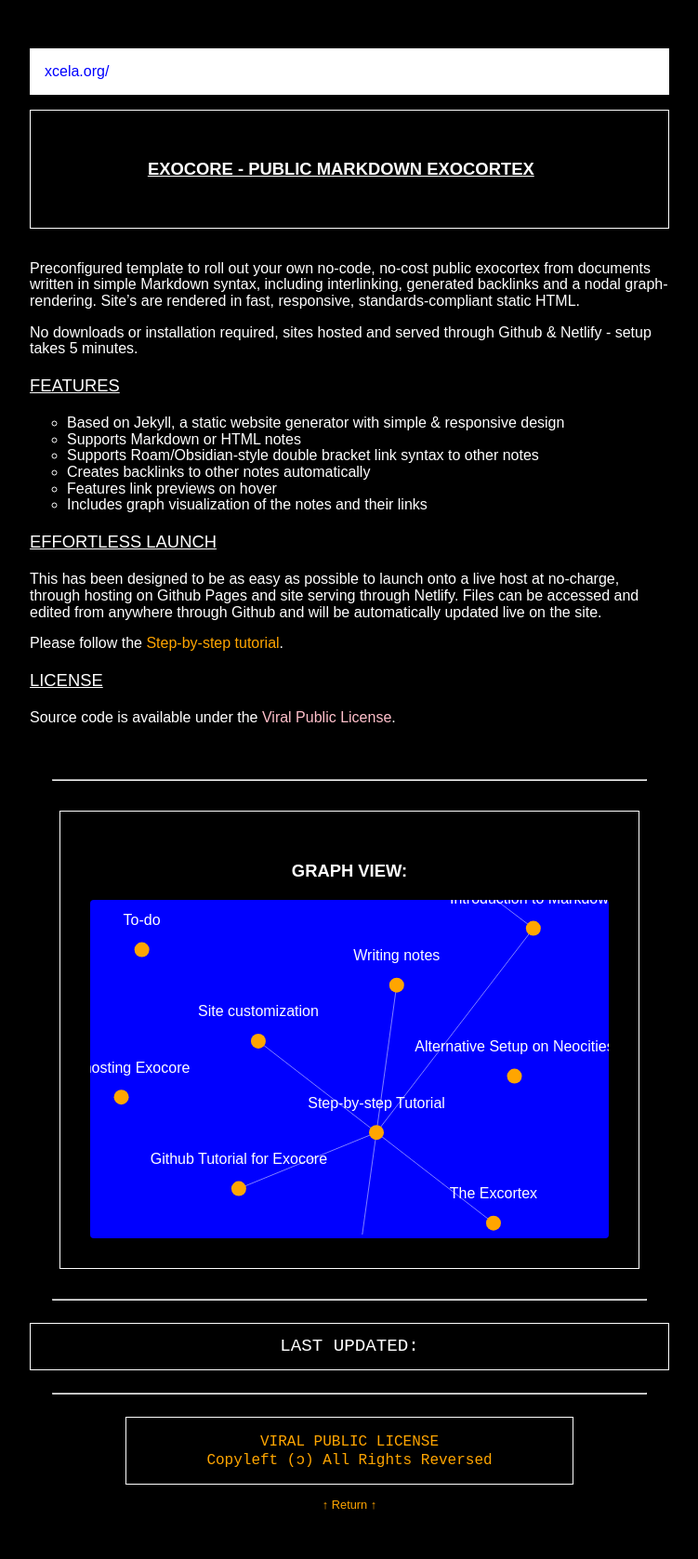
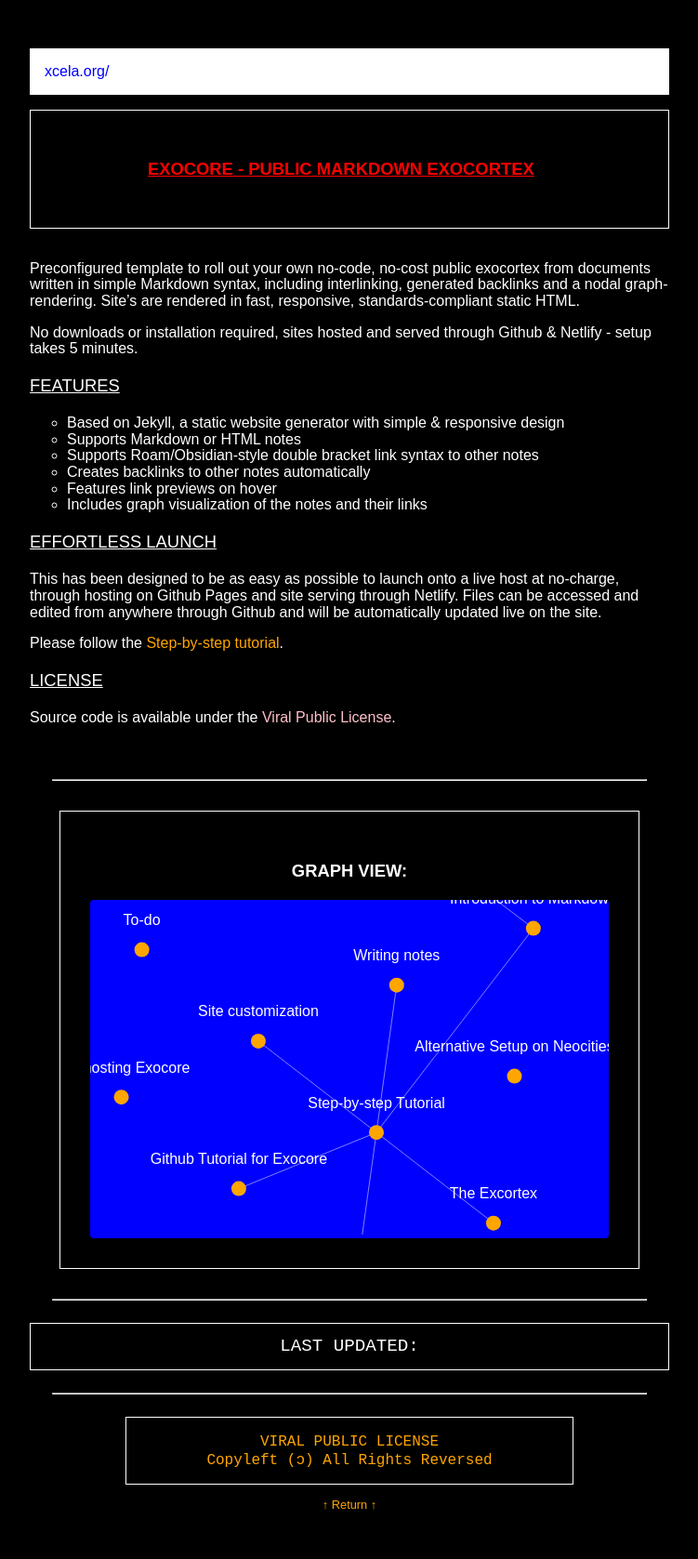
Before and after one commit to xcela/Exocore, a Jekyll site: the page built from _pages/index.md, in a window 1280 px wide. Shown: the whole page at 93% size, without its empty margins (264-1015 px from the left). Built offline with Jekyll 4.4.1, drawn with Linux system fonts in a browser that asks for light colours.

Commit message:
Update _edith.scss

```diff
--- a/_sass/_edith.scss
+++ b/_sass/_edith.scss
@@ -73,6 +73,7 @@ h1,h2,h3,h4,h5,h6 {
 }
 
 .title { text-transform:uppercase; text-decoration:underline; text-align:center; font-weight:bold; margin-top:0em;}
+
 h1 {text-transform:uppercase; text-align:center;font-weight:bold; }
 h2 {text-transform:uppercase;font-weight:normal; text-decoration:underline; text-align:left}
 h3 {text-transform:none;font-weight:normal; text-decoration:underline;text-align:left}
@@ -116,7 +117,7 @@ nav a {
 /* === Page Formatting === */
 
 .title {
-  padding:1em; padding-bottom:0em; padding-top:1em; margin-bottom:1em
+  padding:1em; padding-bottom:0em; padding-top:1em; margin-bottom:1em; color:red;
 }
 
 nav {
```
